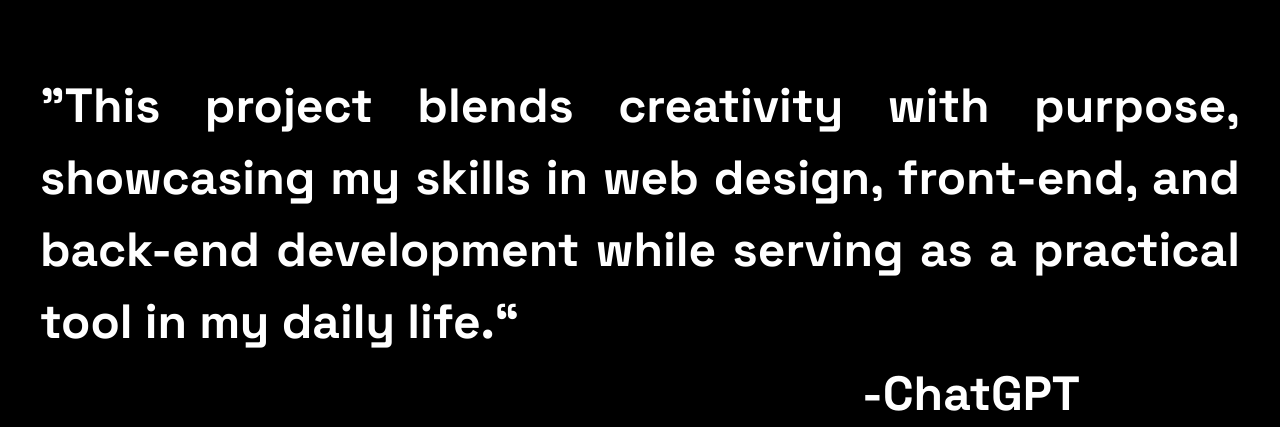
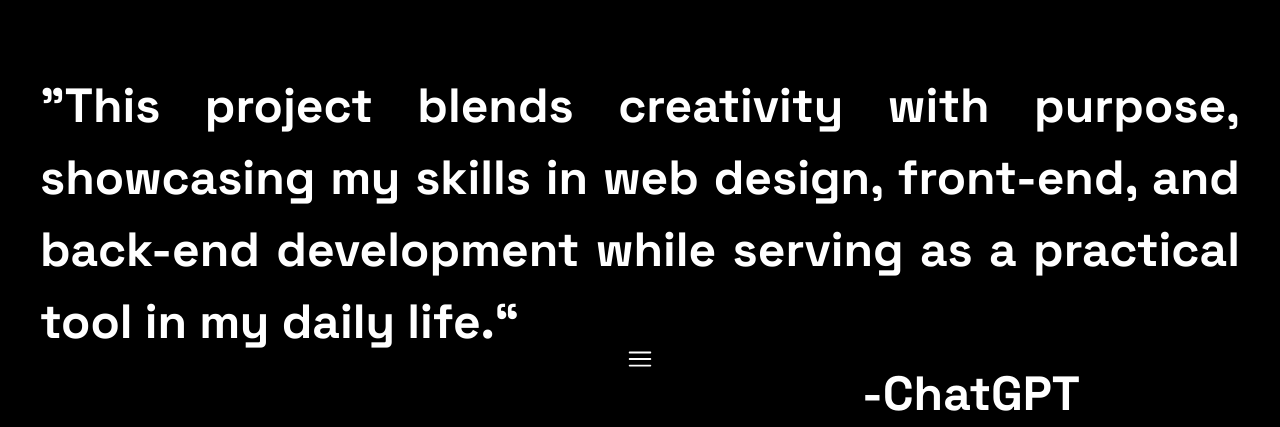
Before and after one commit to AlejandroAlberoni/atrasden, a Next.js app: page / in a window 1280 px wide. Shown: the part 410-837 px from the top of the page. Built offline with nearby package versions, Linux system fonts and the light colour scheme.

Commit message:
featuring menu

```diff
--- a/app/globals.css
+++ b/app/globals.css
@@ -30,3 +30,7 @@
   -ms-overflow-style: none;  /* IE and Edge */
   scrollbar-width: none;  /* Firefox */
 }
+
+.transition-transform {
+  transition: transform 0.5s ease;
+}
--- a/app/layout.tsx
+++ b/app/layout.tsx
@@ -1,24 +1,70 @@
 import type { Metadata } from "next";
+import "./globals.css";
 import { HiBars3 } from "react-icons/hi2";
-import "./globals.css";
-
+import { MdClose } from "react-icons/md";
+import { Montserrat } from "next/font/google";
 
 export const metadata: Metadata = {
   title: "A.T.R.A's Den",
   description: "Next.js portfolio project",
 };
 
-export default function RootLayout({
-  children,
-}: Readonly<{
-  children: React.ReactNode;
-}>) {
+const montserrat = Montserrat({
+  subsets: ["latin"],
+  weight: ["700"],
+});
+
+export default function RootLayout({ children }: { children: React.ReactNode }) {
   return (
-    <html lang="en" className="scrollbar-hide">
-      <body className="bg-black" >
-        <nav className="relative flex justify-center w-full">
-          <HiBars3 className="absolute bottom-0 text-white text-3xl" />
+    <html lang="en" className="scroll-smooth">
+      <body className="bg-black text-white">
+        <a
+          href="#menu"
+          className="fixed bottom-4 left-1/2 transform -translate-x-1/2 cursor-pointer z-[9]"
+        >
+          <HiBars3 className="text-white text-3xl transform transition-transform duration-200 hover:rotate-90 active:scale-90" />
+        </a>
+
+        <nav
+          id="menu"
+          className={`
+            fixed inset-0 bg-black flex flex-col items-center justify-center z-10
+            transform translate-y-full opacity-0 invisible transition-all duration-300
+            target:translate-y-0 target:opacity-100 target:visible
+            ${montserrat.className}
+          `}
+        >
+          <a
+            href="#"
+            className="absolute top-4 right-6 text-white text-3xl cursor-pointer"
+          >
+            <MdClose />
+          </a>
+
+          <ul className="space-y-6 text-2xl">
+            <li>
+              <a href="#home" className="hover:text-gray-400">
+                Home
+              </a>
+            </li>
+            <li>
+              <a href="#skills" className="hover:text-gray-400">
+                Projects
+              </a>
+            </li>
+            <li>
+              <a href="#contact" className="hover:text-gray-400">
+                Contact
+              </a>
+            </li>
+            <li>
+              <a href="#author" className="hover:text-gray-400">
+                Author
+              </a>
+            </li>
+          </ul>
         </nav>
+
         {children}
       </body>
     </html>
--- a/app/page.tsx
+++ b/app/page.tsx
@@ -2,10 +2,14 @@
 import { Space_Grotesk } from 'next/font/google'
 import { Righteous } from 'next/font/google';
 
-//const splineScene = "https://prod.spline.design/p4iP4wTGWNRNkBXe/scene.splinecode"
-//const splineScene = "https://prod.spline.design/ZA7tlSHuDNKipbn8/scene.splinecode"
-const splineScene = "https://prod.spline.design/oLwbthR5P4hZa54G/scene.splinecode"
+// CUBE
+const splineScene = "https://prod.spline.design/jt8RnVQ10Yms6wvT/scene.splinecode"
 
+// MATRIX CUBE SCENE
+//const splineScene = "https://prod.spline.design/H-tPD6CSV3Q69LNQ/scene.splinecode"
+
+// INTERATIVE CUBE GRID
+//const splineScene = "https://prod.spline.design/GGySFwbF34NgDPU0/scene.splinecode"
 const spaceGrotesk = Space_Grotesk({
   subsets: ['latin'],
   weight: ['700'],
@@ -14,25 +18,33 @@
   subsets: ['latin'],
   weight: ['400'],
 })
+
 export default function Home() {
   return (
     <div>
+      <section id='#home'>
+
         <Spline className='absolute place-self-center w-auto' scene={splineScene} />
         <div className='flex flex-col select-none'>
+
           <div className={`${righteous.className} absolute mt-4 w-full text-xl text-center text-white text-nowrap z-[-1]`}>
             A. T. R. A.
           </div>
-        <div className={`${spaceGrotesk.className} text-center text-white text-[36px] lg:text-[48px] mt-[50%] lg:mt-20 mx-10 lg:mx-0 antialiased z-10 pointer-events-none`}>
+
+          <div className={`${spaceGrotesk.className} text-center text-white text-[36px] lg:text-[48px] mt-[50%] lg:mt-20 mx-10 lg:mx-0 antialiased z-[1] pointer-events-none`}>
             <p>Welcome to my personal and portfolio website.</p>
             <p>I’m a computer science bachelor located in Brazil.</p>
           </div>
-        <div className={`${spaceGrotesk.className} mt-[50vh] lg:mt-[20%] text-[36px] lg:text-[48px] text-white mx-10 z-10 pointer-events-none`}>
+
+          <div className={`${spaceGrotesk.className} mt-[50vh] lg:mt-[20%] text-[36px] lg:text-[48px] text-white mx-10 z-[1] pointer-events-none`}>
             <p className='text-center lg:text-justify'>
               &quot;This project blends creativity with purpose, showcasing my skills in web design, front-end, and back-end development while serving as a practical tool in my daily life.&ldquo;
             </p>
-          <p className='float-end lg:mr-40 mt-10 lg:mt-0 '>-ChatGPT</p>
+            <p className='float-end lg:mr-40 mt-10 lg:mt-0'>-ChatGPT</p>
           </div>
+
         </div>
+      </section>
     </div>
   );
 }
```
Lines whose indentation alone changed are shown as unchanged.
